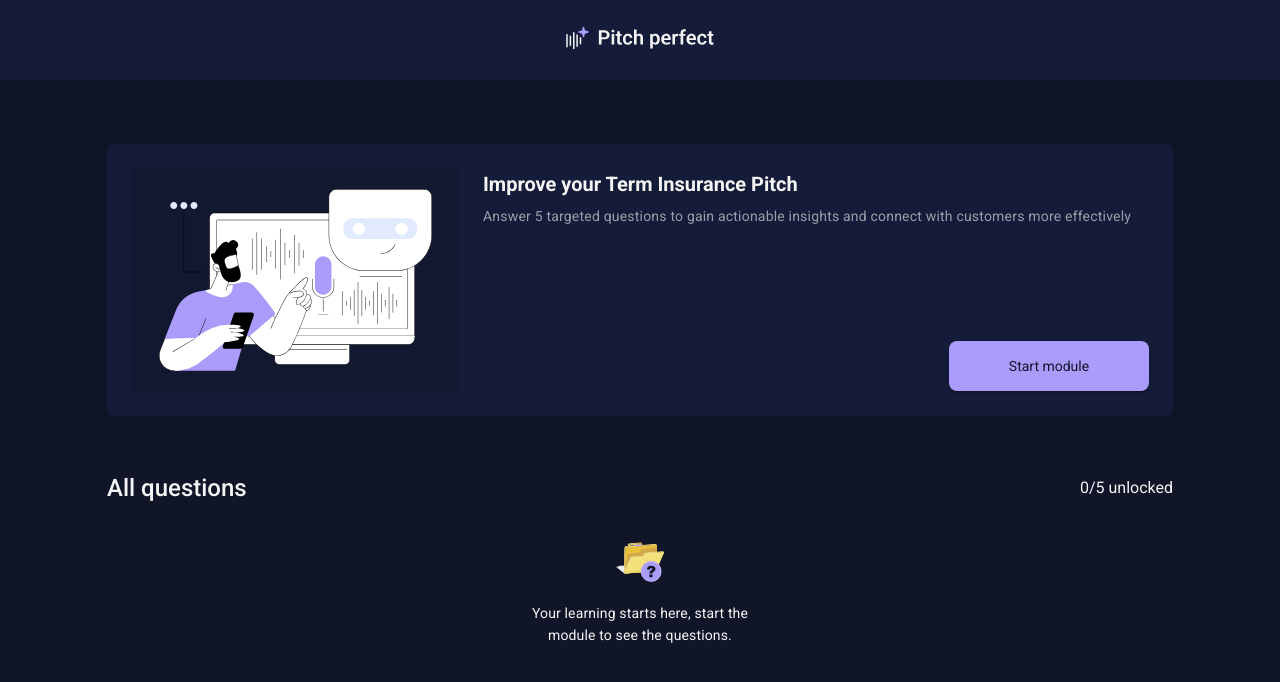
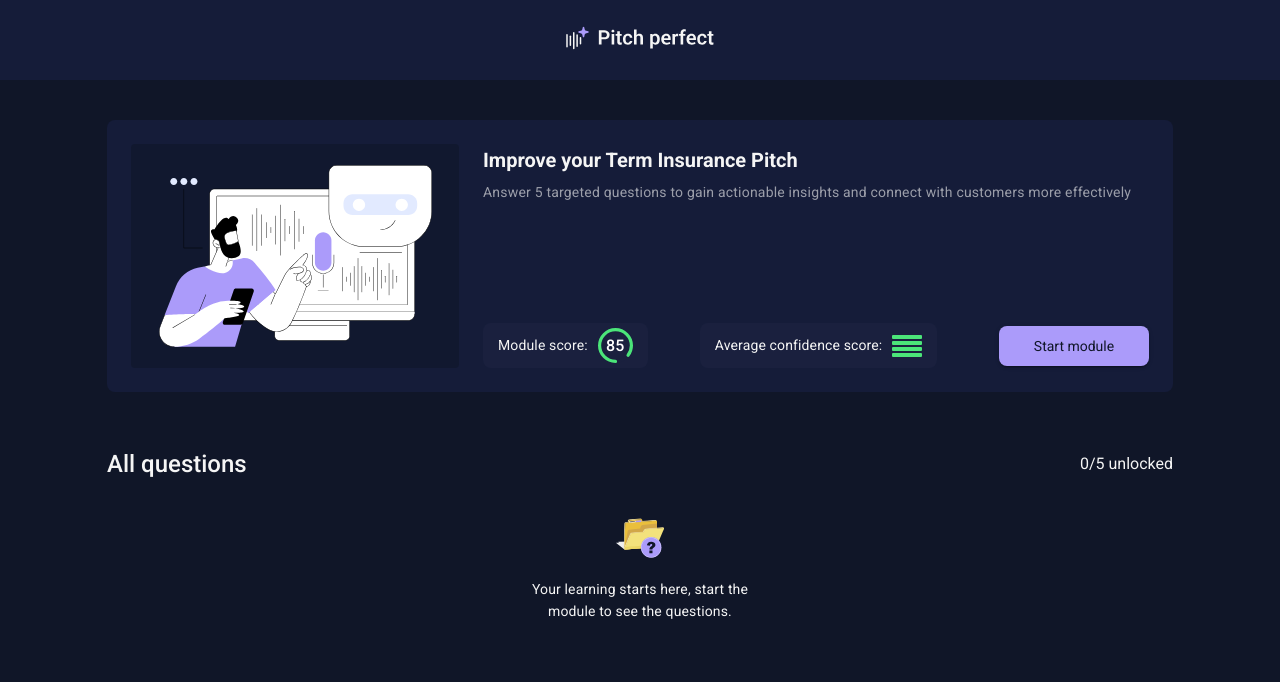
Before and after one commit to riyagupta9298/PitchPerfectHackathon, a React (Create React App) app in the folder pitchperfect/: page / in a window 1280 px wide. Shown: the top 682 px of the page. Built offline with nearby package versions, Linux system fonts and the light colour scheme.

Commit message:
worked on dashboard component

```diff
--- a/pitchperfect/src/Component/Dashboard.js
+++ b/pitchperfect/src/Component/Dashboard.js
@@ -1,11 +1,14 @@
 import React from 'react';
-import { Box, Typography, Button } from '@mui/material';
+import { Box, Typography, Button, CircularProgress } from '@mui/material';
 import InstructionsDialog from './InstructionsDialog';
 import './style/index.scss';
 
 const Dashboard = ({ onStartQuestion }) => {
   const [showQuestions, setShowQuestions] = React.useState(false);
   const [openInstructionsDialog, setOpenInstructionsDialog] = React.useState(false);
+
+  // Module score data (can be replaced with actual data from props or API)
+  const moduleScore = 85;
   const questions = [
     {
       text: "Mr. Rajesh Sharma is a 35-year-old married professional residing in Mumbai. He and his spouse are both employed full-t...",
@@ -31,13 +34,19 @@ const Dashboard = ({ onStartQuestion }) => {
 
 
 
+
+
   return (
     <div className="dashboard-container">
-      <Box className="header"> <img
+      <Box className="header">
+        <img
           src="../img/logo.svg"
           alt="Pitch perfect"
+        />
+      </Box>
 
-      /></Box>
+
+
       <Box className="content-wrapper">
         <Box className="pitch-card">
           <Box className="card-content">
@@ -55,6 +64,39 @@ const Dashboard = ({ onStartQuestion }) => {
               <Typography variant="body2" className="subtitle">
                 Answer 5 targeted questions to gain actionable insights and connect with customers more effectively
               </Typography>
+
+              {/* Module Score Footer */}
+              <Box className="module-score-footer">
+                <Box className="scores-container">
+                  <Box className="score-item">
+                    <Typography className="score-label">Module score:</Typography>
+                    <Box className="score-circle">
+                      <CircularProgress
+                        variant="determinate"
+                        value={85}
+                        size={45}
+                        thickness={4}
+                        className="score-progress"
+                      />
+                      <Typography className="score-value">
+                        {moduleScore}
+                      </Typography>
+                    </Box>
+                  </Box>
+
+                  <Box className="score-item">
+                    <Typography className="score-label">Average confidence score:</Typography>
+                    <Box className="confidence-bars-container">
+                      {[...Array(4)].map((_, i) => (
+                        <div
+                          key={i}
+                          className="confidence-bar active"
+                        />
+                      ))}
+                    </Box>
+                  </Box>
+                </Box>
+
                 <Button
                   variant="contained"
                   className="start-button"
@@ -62,6 +104,7 @@ const Dashboard = ({ onStartQuestion }) => {
                 >
                   Start module
                 </Button>
+              </Box>
             </Box>
           </Box>
         </Box>
--- a/pitchperfect/src/Component/style/dashboard.scss
+++ b/pitchperfect/src/Component/style/dashboard.scss
@@ -13,7 +13,85 @@
     text-align: center;
     height: 80px;
     line-height: 90px;
-    margin-bottom: 4rem;
+    margin-bottom: 0;
+  }
+
+  .module-score-header {
+    background-color: #151C39;
+    display: flex;
+    justify-content: space-between;
+    align-items: center;
+    padding: 10px 20px;
+    max-width: 1066px;
+    margin: 0 auto 2rem;
+
+    .score-container, .confidence-container {
+      display: flex;
+      align-items: center;
+      gap: 10px;
+    }
+
+    .score-label {
+      font-family: Roboto;
+      font-weight: 400;
+      font-size: 14px;
+      color: #F5F5F5;
+    }
+
+    .score-circle {
+      position: relative;
+      width: 30px;
+      height: 30px;
+      background-color: #272e4f;
+      border-radius: 50%;
+      display: flex;
+      justify-content: center;
+      align-items: center;
+      margin: 0;
+    }
+
+    .score-value {
+      position: absolute;
+      top: 50%;
+      left: 50%;
+      transform: translate(-50%, -50%);
+      color: #FFFFFF;
+      font-family: Roboto;
+      font-weight: 400;
+      font-size: 14px;
+      line-height: 1;
+      text-align: center;
+    }
+
+    .confidence-bars-wrapper {
+      display: flex;
+      gap: 3px;
+      align-items: center;
+      height: 22px;
+    }
+
+    .confidence-bar {
+      width: 20px;
+      height: 22px;
+      background-color: #2e3d6b;
+      border-radius: 3px;
+
+      &.Yellow {
+        background-color: #EACE30;
+      }
+      &.Green {
+        background-color: #4BE579;
+      }
+      &.Red {
+        background-color: #E53636;
+      }
+    }
+
+    .module-start-button {
+      margin-top: 0;
+      float: none;
+      height: 40px;
+    }
   }
 
   .pitch-card {
@@ -21,6 +99,7 @@
     border-radius: 8px;
     padding: 24px;
     margin-bottom: 32px;
+    margin-top: 2.5rem;
 
     .card-content {
       display: flex;
@@ -48,20 +127,109 @@
           letter-spacing: 0.2px;
         }
 
+        .module-score-footer {
+          display: flex;
+          justify-content: space-between;
+          align-items: center;
+          margin-top: 7.5rem;
+          border-top: none;
+
+          .scores-container {
+            display: flex;
+            gap: 2rem;
+          }
+
+          .score-item {
+            display: flex;
+            align-items: center;
+            gap: 10px;
+            padding: 5px 15px;
+            background-color: #1A203E;
+            border-radius: 8px;
+
+            &:first-child {
+              margin-right: 20px;
+            }
+          }
+
+          .score-label {
+            font-family: Roboto;
+            font-weight: 400;
+            font-size: 14px;
+            color: #F5F5F5;
+          }
+
+          .score-circle {
+            position: relative;
+            width: 35px;
+            height: 35px;
+            background-color: #1A203E;
+            border-radius: 50%;
+            display: flex;
+            justify-content: center;
+            align-items: center;
+            margin: 0;
+          }
+
+          .score-progress {
+            color: #4BE579;
+            position: absolute;
+            top: 0;
+            left: 0;
+            transform: rotate(90deg) !important;
+            width:35px !important;
+            height: 35px  !important;
+
+            .MuiCircularProgress-circle {
+              stroke-linecap: round;
+            }
+          }
+
+          .score-value {
+            position: absolute;
+            top: 50%;
+            left: 50%;
+            transform: translate(-50%, -50%);
+            color: #FFFFFF;
+            font-family: Roboto;
+            font-weight: 500;
+            font-size: 16px;
+            line-height: 1;
+            text-align: center;
+          }
+
+          .confidence-bars-container {
+            display: flex;
+            flex-direction: column;
+            gap: 2px;
+            width: 30px;
+            height: 22px;
+          }
+
+          .confidence-bar {
+            width: 100%;
+            height: 6px;
+            background-color: #4BE579;
+            border-radius: 1px;
+
+            &.active {
+              background-color: #4BE579;
+            }
+          }
+        }
+
         .start-button {
           background-color: #AB9BFA;
           color: #101628;
-          padding: 12px 24px;
+          padding: 8px 16px;
           font-family: Roboto;
           font-weight: 400;
           font-size: 14px;
           line-height: 22px;
-          width: 200px;
-          margin-top: 5.6rem;
-          height: 50px;
+          width: 150px;
+          height: 40px;
           letter-spacing: 0px;
           text-transform: none;
-          float: right;
           border-radius: 8px;
 
           &:hover {
@@ -105,6 +273,7 @@
           margin-right: 16px;
           display: -webkit-box;
           -webkit-line-clamp: 1;
+          line-clamp: 1;
           -webkit-box-orient: vertical;
           overflow: hidden;
           text-overflow: ellipsis;
@@ -500,7 +669,7 @@
         color: #EACE30;
       }
       &.Green {
-        color: #33CC00;
+        color: #4BE579;
       }
       &.Red {
         color: #E53636;
@@ -547,7 +716,7 @@
         background-color: #EACE30;
       }
       &.Green {
-        background-color: #33CC00;
+        background-color: #4BE579;
       }
       &.Red {
         background-color: #E53636;
```
Also changed, not shown: pitchperfect/src/Component/ModuleScoreHeader.js (added, +65 -0 lines). Lines whose indentation alone changed are shown as unchanged.
